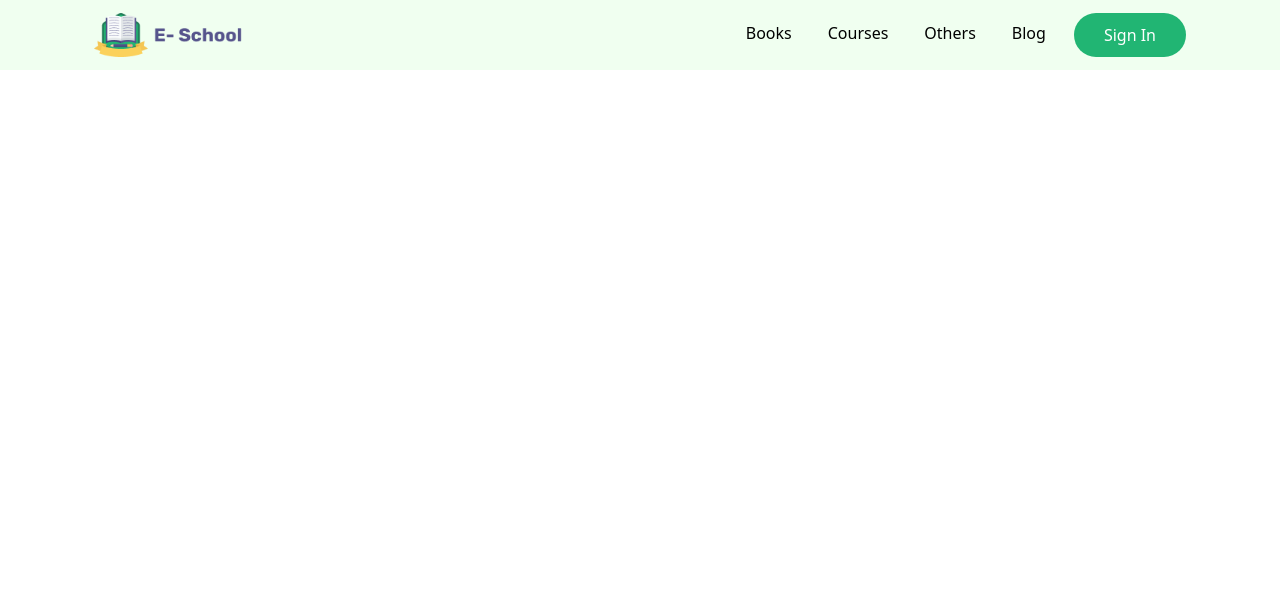
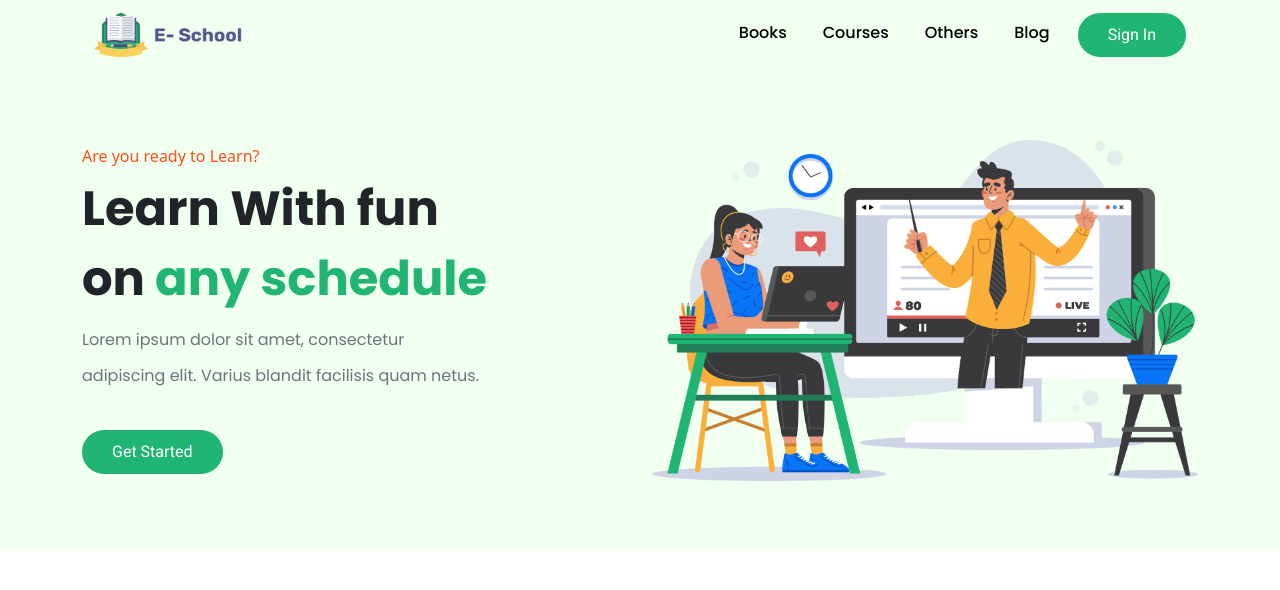
Before and after one commit to Alavi-Sadaf/E-school, a plain HTML site: page index.html in a window 1280 px wide. Drawn offline with nearby package versions, Linux system fonts and the light colour scheme.

Commit message:
home complete

```diff
--- a/css/style.css
+++ b/css/style.css
@@ -1,13 +1,11 @@
-#header {
-  background: #F0FFF0;
-}
-
 .main-btn {
   padding: 10px 30px;
   color: #fff;
   background-color: #21B573;
   border: none;
   border-radius: 500px;
+  font-family: 'Roboto', sans-serif;
+
 }
 
 .nav-item {
@@ -17,4 +15,42 @@
 .nav-link {
   font-weight: 500;
   color: #000;
+  font-family: 'Poppins', sans-serif;
 }
+
+#navbar {
+  background: #F0FFF0;
+}
+
+#home {
+  background: #F0FFF0;
+  padding: 70px 0px;
+}
+
+#home h6 {
+  color: #FD511A;
+}
+
+.home-text h1{
+  font-family: 'Poppins', sans-serif;
+  font-weight: 700;
+  font-size: 48px;
+  line-height: 70px;
+}
+
+.home-text span {
+  color: #21B573;
+}
+
+.home-text p {
+  padding-bottom: 20px;
+  font-family: 'Poppins', sans-serif;
+  font-size: 16px;
+  line-height: 36px;
+  font-weight: 400
+}
+
+/* font name
+  font-family: 'Poppins', sans-serif;
+  font-family: 'Roboto', sans-serif;
+*/
--- a/index.html
+++ b/index.html
@@ -7,6 +7,10 @@
   <meta name="viewport" content="width=\, initial-scale=1.0">
   <title>E-School</title>
   <!-- CSS only -->
+  <link rel="preconnect" href="https://fonts.googleapis.com">
+  <link rel="preconnect" href="https://fonts.gstatic.com" crossorigin>
+  <link href="https://fonts.googleapis.com/css2?family=Poppins:wght@400;500;600;700&family=Roboto&display=swap"
+    rel="stylesheet">
   <link href="https://cdn.jsdelivr.net/npm/bootstrap@5.2.0-beta1/dist/css/bootstrap.min.css" rel="stylesheet"
     integrity="sha384-0evHe/X+R7YkIZDRvuzKMRqM+OrBnVFBL6DOitfPri4tjfHxaWutUpFmBp4vmVor" crossorigin="anonymous">
   <link rel="stylesheet" href="css/all.min.css">
@@ -15,7 +19,8 @@
 </head>
 
 <body>
-  <section id="header">
+  <!-- navbar -->
+  <section id="navbar">
     <div class="container">
       <nav class="navbar navbar-expand-lg">
         <div class="container-fluid">
@@ -50,9 +55,25 @@
       </nav>
     </div>
   </section>
-  <section id="get-started">
+  <!-- home -->
+  <section id="home">
     <div class="container">
+      <div class="row align-items-center">
+        <div class="home-text col-md-6">
+          <h6>Are you ready to Learn?</h6>
+          <h1>Learn With fun
+            <br>
+            on <span>any schedule</span></h1>
+          <p class="text-muted">Lorem ipsum dolor sit amet, consectetur <br> adipiscing elit. Varius blandit facilisis
+            quam
+            netus.</p>
+          <a href=""><button class="main-btn" type="submit">Get Started</button></a>
 
+        </div>
+        <div class="col-md-6">
+          <img src="img/home.png" class="w-100" alt="">
+        </div>
+      </div>
     </div>
   </section>
 
```
Also changed, not shown: img/home.png (added).
